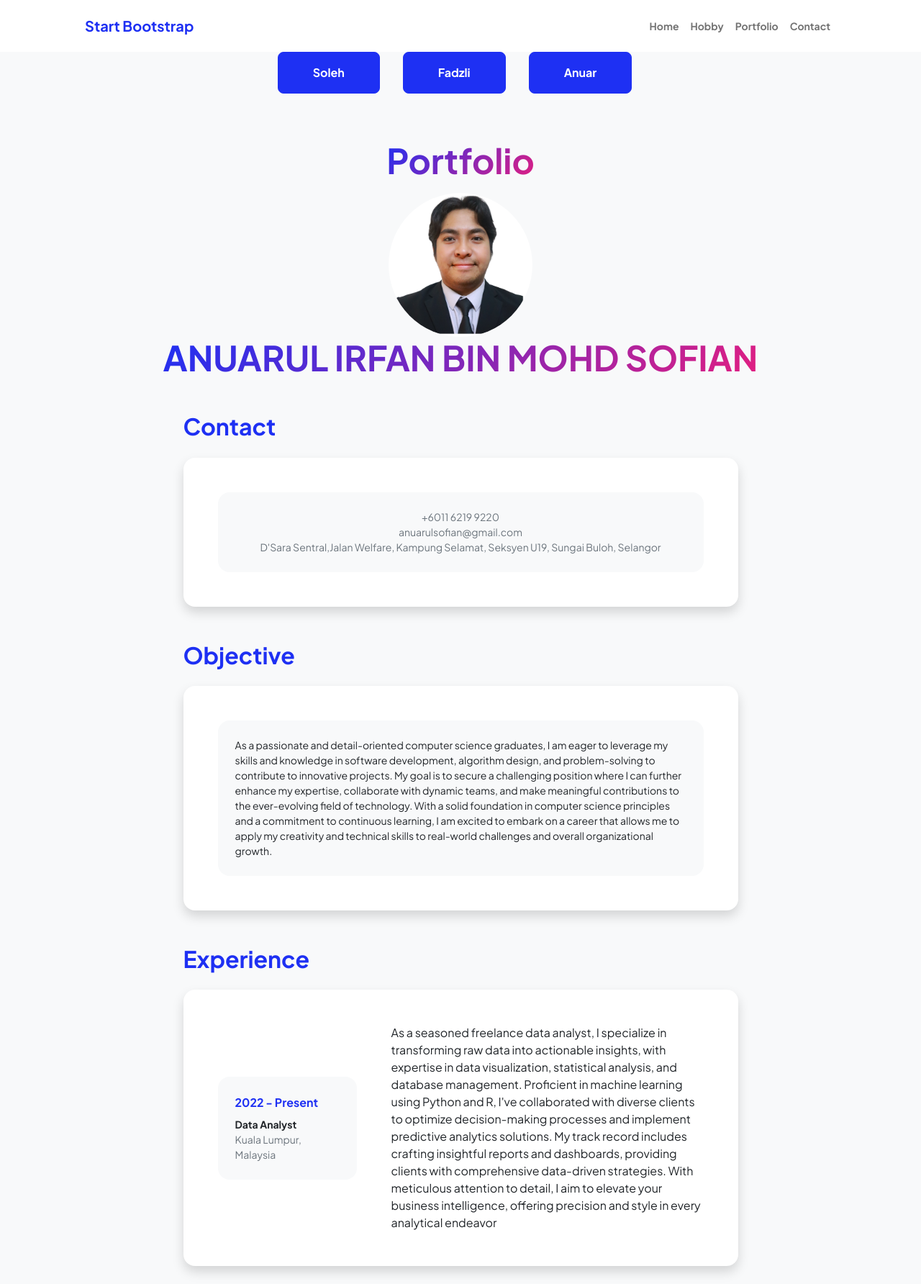
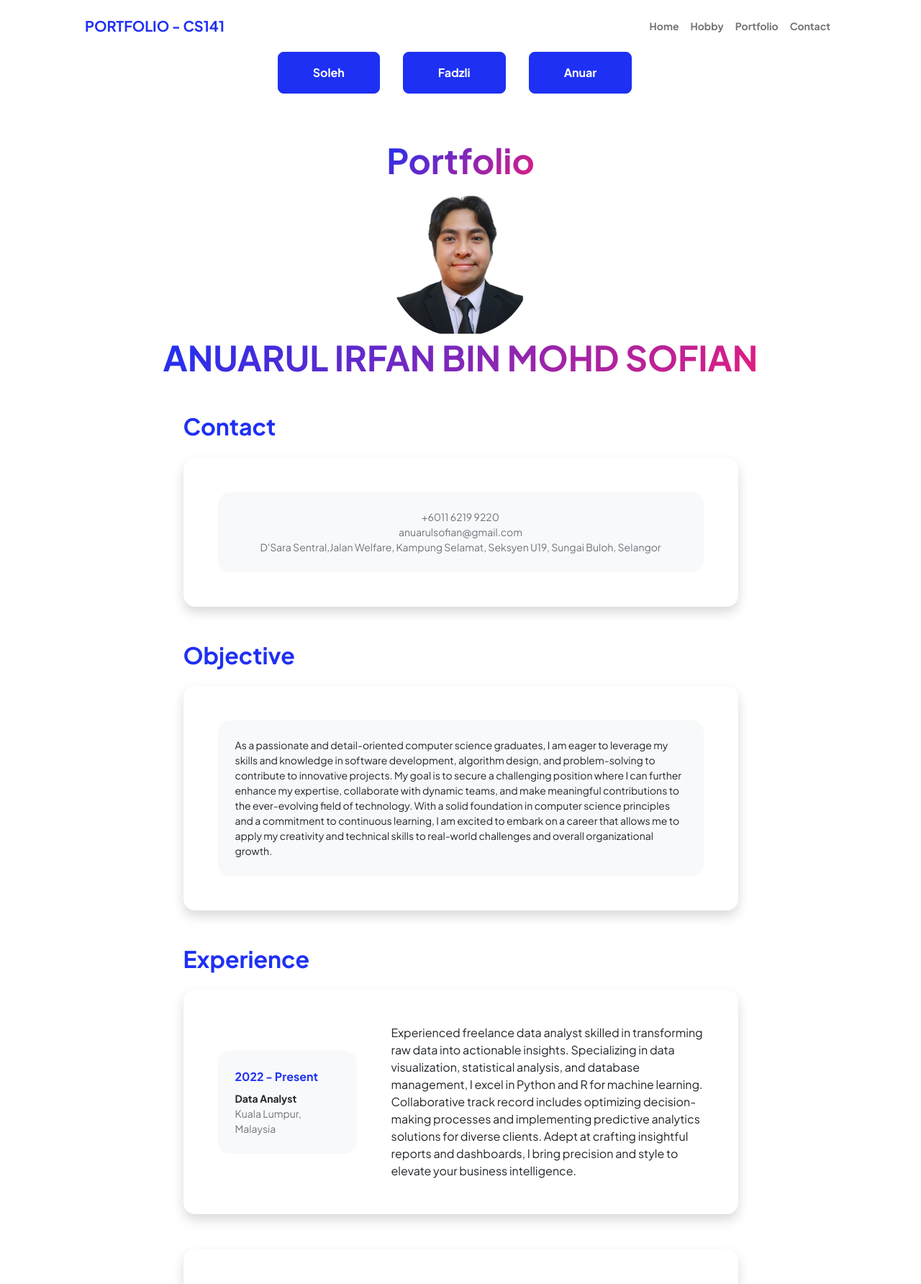
Before and after one commit to msolehab/SKIG3013_Assigment2, a Flask app: page /resumeNuar in a window 1280 px wide. Shown: the top 1784 px of the page at 72% size. Run offline with Flask 3, Linux system fonts and the light colour scheme; some libraries are stand-ins or nearby versions.

Commit message:
Updating Anuar's portfolio & hobby

```diff
--- a/app.py
+++ b/app.py
@@ -26,5 +26,9 @@
 def resumenuar():
     return render_template('resumeAnuar.html')
 
+@app.route('/hobbyNuar') #to Anuar resume
+def hobbynuar():
+    return render_template('hobbyAnuar.html')
+
 if __name__ == "__main__":
     app.run(debug=True)
--- a/templates/base.html
+++ b/templates/base.html
@@ -5,9 +5,9 @@
         <meta name="viewport" content="width=device-width, initial-scale=1, shrink-to-fit=no" />
         <meta name="description" content="" />
         <meta name="author" content="" />
-        <title>Personal - Start Bootstrap Template</title>
+        <title>TechBro Portfolio</title>
         <!-- Favicon-->
-        <link rel="icon" type="image/x-icon" href="../static/assets/favicon.ico" />
+        <link rel="icon" type="image/x-icon" href="../static/assets/resume.ico" />
         <!-- Custom Google font-->
         <link rel="preconnect" href="https://fonts.googleapis.com" />
         <link rel="preconnect" href="https://fonts.gstatic.com" crossorigin />
@@ -17,12 +17,12 @@
         <!-- Core theme CSS (includes Bootstrap)-->
         <link href="../static/css/styles.css" rel="stylesheet" />
     </head>
-    <body class="d-flex flex-column h-100 bg-light">
+    <head class="d-flex flex-column h-100 bg-light">
         <main class="flex-shrink-0">
             <!-- Navigation-->
             <nav class="navbar navbar-expand-lg navbar-light bg-white py-3">
                 <div class="container px-5">
-                    <a class="navbar-brand" href="index.html"><span class="fw-bolder text-primary">Start Bootstrap</span></a>
+                    <a class="navbar-brand" href="/"><span class="fw-bolder text-primary">PORTFOLIO - CS141</span></a>
                     <button class="navbar-toggler" type="button" data-bs-toggle="collapse" data-bs-target="#navbarSupportedContent" aria-controls="navbarSupportedContent" aria-expanded="false" aria-label="Toggle navigation"><span class="navbar-toggler-icon"></span></button>
                     <div class="collapse navbar-collapse" id="navbarSupportedContent">
                         <ul class="navbar-nav ms-auto mb-2 mb-lg-0 small fw-bolder">
@@ -41,7 +41,7 @@
         <footer class="bg-white py-4 mt-auto">
             <div class="container px-5">
                 <div class="row align-items-center justify-content-between flex-column flex-sm-row">
-                    <div class="col-auto"><div class="small m-0">Copyright &copy; Your Website 2023</div></div>
+                    <div class="col-auto"><div class="small m-0">Copyright &copy; TechBro 2024</div></div>
                     <div class="col-auto">
                         <a class="small" href="#!">Privacy</a>
                         <span class="mx-1">&middot;</span>
@@ -56,5 +56,5 @@
         <script src="https://cdn.jsdelivr.net/npm/bootstrap@5.2.3/dist/js/bootstrap.bundle.min.js"></script>
         <!-- Core theme JS-->
         <script src="../static/js/scripts.js"></script>
-    </body>
+    </head>
 </html>
--- a/templates/hobby.html
+++ b/templates/hobby.html
@@ -12,7 +12,7 @@
                     <div class="d-grid gap-3 d-sm-flex justify-content-sm-center justify-content-xxl-start mb-3">
                         <a class="btn btn-primary btn-lg px-5 py-3 me-sm-3 fs-6 fw-bolder" href="/resume">Soleh</a>
                         <a class="btn btn-primary btn-lg px-5 py-3 me-sm-3 fs-6 fw-bolder" href="/resume">Fadzli</a>
-                        <a class="btn btn-primary btn-lg px-5 py-3 me-sm-3 fs-6 fw-bolder" href="/resume">Anuar</a>
+                        <a class="btn btn-primary btn-lg px-5 py-3 me-sm-3 fs-6 fw-bolder" href="/hobbyNuar">Anuar</a>
                     </div>
                 </div>
             </div>
--- a/templates/resumeAnuar.html
+++ b/templates/resumeAnuar.html
@@ -98,14 +98,12 @@
                                 </div>
                                 <div class="col-lg-8">
                                     <div>
-                                        As a seasoned freelance data analyst, I specialize in transforming raw data into
-                                        actionable insights, with expertise in data visualization, statistical analysis,
-                                        and database management. Proficient in machine learning using Python and R, I've
-                                        collaborated with diverse clients to optimize decision-making processes and implement
-                                        predictive analytics solutions. My track record includes crafting insightful reports
-                                        and dashboards, providing clients with comprehensive data-driven strategies. With
-                                        meticulous attention to detail, I aim to elevate your business intelligence, offering
-                                        precision and style in every analytical endeavor
+                                        Experienced freelance data analyst skilled in transforming raw data into
+                                        actionable insights. Specializing in data visualization, statistical analysis,
+                                        and database management, I excel in Python and R for machine learning. Collaborative
+                                        track record includes optimizing decision-making processes and implementing predictive
+                                        analytics solutions for diverse clients. Adept at crafting insightful reports and
+                                        dashboards, I bring precision and style to elevate your business intelligence.
                                     </div>
                                 </div>
                             </div>
@@ -124,16 +122,11 @@
                                 </div>
                                 <div class="col-lg-8">
                                     <div>
-                                        As an accomplished freelance Model-Based Systems Engineer, I excel in
-                                        translating complex systems into sophisticated models that optimize operational
-                                        efficiency. My expertise spans the realms of dynamic modeling, simulation, and systems
-                                        analysis, incorporating a meticulous approach to detail. Proficient in utilizing tools
-                                        like Python and R, I have collaborated with a diverse clientele, implementing
-                                        model-based approaches to enhance decision-making processes and advance predictive
-                                        analytics solutions. My track record includes crafting comprehensive system models,
-                                        insightful reports, and interactive dashboards, providing clients with strategic insights for
-                                        robust data-driven strategies. Bringing precision and style to every modeling and analytical endeavor,
-                                        I am committed to elevating your systems engineering capabilities and fostering operational excellence.
+                                       Experienced freelance Model-Based Systems Engineer skilled in optimizing operational
+                                        efficiency through sophisticated models. Specializing in dynamic modeling, simulation,
+                                        and systems analysis with expertise in Python and R. Proven track record includes
+                                        enhancing decision-making and predictive analytics for diverse clients. Committed
+                                        to providing precise, stylish solutions for elevated systems engineering capabilities.
                                     </div>
                                 </div>
                             </div>
```
Also changed, not shown: static/assets/favicon.ico (deleted).
